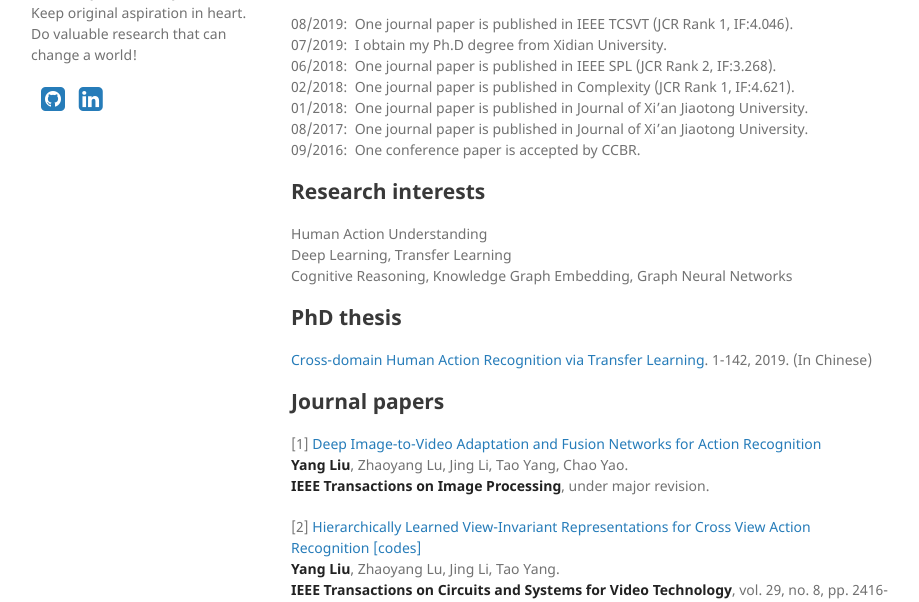
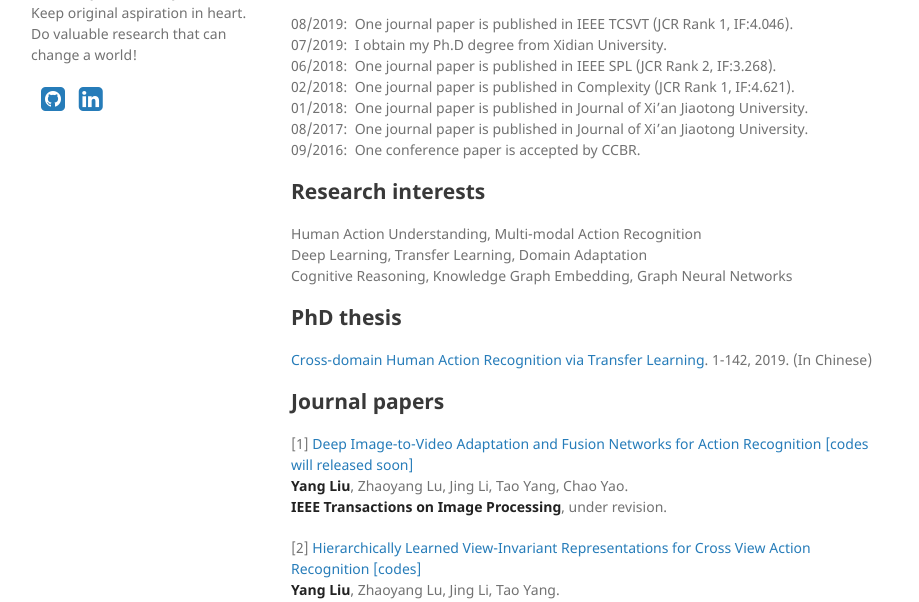
Before and after one commit to YangLiu9208/home, a Jekyll site: the page built from index.md, in a window 1280 px wide and 900 px high, cut to the strip 298-900 px from the top of the window. Shown: the whole strip, without its empty margins (179-1098 px from the left). Built offline with Jekyll 4.4.1, drawn with Linux system fonts in a browser that asks for light colours; a style sheet for code colours, icons or effects is not loaded.

Commit message:
Update index.md

```diff
--- a/index.md
+++ b/index.md
@@ -17,17 +17,17 @@ I'm Yang Liu (刘阳), a post-doctoral fellow at [HCP Lab](http://www.sysu-hcp.n
 09/2016:&nbsp;   One conference paper is accepted by CCBR.
 
 ## Research interests
-Human Action Understanding
-Deep Learning, Transfer Learning
+Human Action Understanding, Multi-modal Action Recognition
+Deep Learning, Transfer Learning, Domain Adaptation
 Cognitive Reasoning, Knowledge Graph Embedding, Graph Neural Networks
 
 ## PhD thesis
 [Cross-domain Human Action Recognition via Transfer Learning](https://yangliu9208.github.io/home/). 1-142, 2019. (In Chinese)
 
 ## Journal papers
-[1] [Deep Image-to-Video Adaptation and Fusion Networks for Action Recognition](https://yangliu9208.github.io/home/)
+[1] [Deep Image-to-Video Adaptation and Fusion Networks for Action Recognition](https://yangliu9208.github.io/home/)  [[codes will released soon]](https://yangliu9208.github.io/DIVAFN/)
 **Yang Liu**, Zhaoyang Lu, Jing Li, Tao Yang, Chao Yao.
-**IEEE Transactions on Image Processing**, under major revision.
+**IEEE Transactions on Image Processing**, under revision.
 
 [2] [Hierarchically Learned View-Invariant Representations for Cross View Action Recognition](https://ieeexplore.ieee.org/document/8453034/)  [[codes]](https://yangliu9208.github.io/JSRDA/)
 **Yang Liu**, Zhaoyang Lu, Jing Li, Tao Yang.
```
